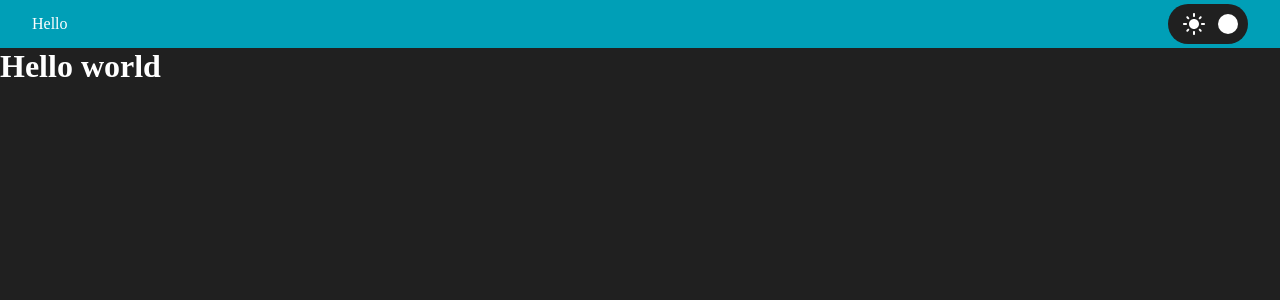
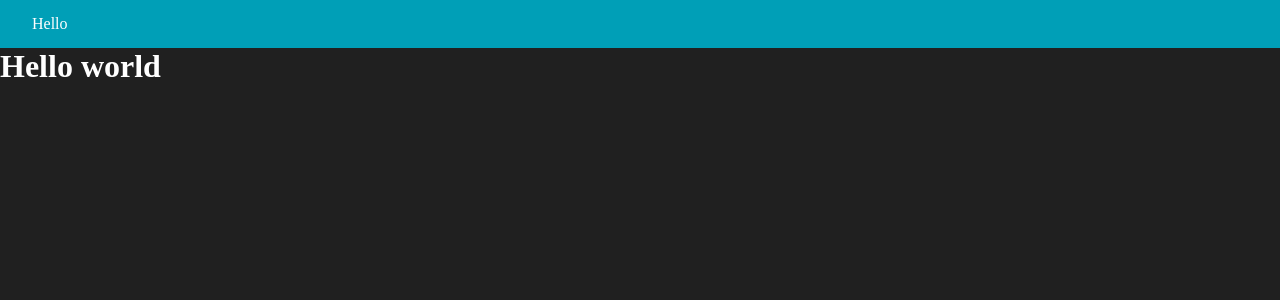
Before and after one commit to Jlucas93/board-list, a Next.js app: page / in a window 1280 px wide. Shown: the top 300 px of the page. Built offline with nearby package versions, Linux system fonts and the light colour scheme.

Commit message:
updateTheme and header

```diff
--- a/src/components/Header/index.tsx
+++ b/src/components/Header/index.tsx
@@ -1,19 +1,28 @@
-import React, { useContext } from 'react'
+import React, { useContext, useEffect, useState } from 'react'
 import * as S from './styles'
 import * as Icons from 'components/Icons'
 import Switch from 'react-switch'
+import { parseCookies, setCookie } from 'nookies'
 import { ThemeContext } from 'styled-components'
-
-
 interface Props {
   toggleTheme(): void,
 }
 const Header: React.FC<Props> = ({ toggleTheme }) => {
+
+
   const theme = useContext(ThemeContext)
+  const [isLoading, setIsLoading] = useState(false)
+
+  useEffect(() => {
+    const { theme } = parseCookies()
+    if (theme) {
+      setIsLoading(true)
+    }
+  }, [])
   return (
     <S.Header >
       Hello
-
+      {isLoading ? (
         <Switch
           onChange={toggleTheme}
           checked={theme.title === 'dark'}
@@ -33,6 +42,8 @@ const Header: React.FC<Props> = ({ toggleTheme }) => {
           offColor={theme.background}
           onColor={theme.background}
         />
+      ) : null}
+
     </S.Header>
   )
 }
--- a/src/hooks/useTheme.tsx
+++ b/src/hooks/useTheme.tsx
@@ -1,11 +1,11 @@
-import React from 'react'
+import { useState, useEffect } from 'react'
 import { parseCookies, setCookie } from 'nookies'
 
 export default function useTheme(initialValue: any) {
 
-  const [state, setState] = React.useState(initialValue)
+  const [state, setState] = useState(initialValue)
 
-  React.useEffect(() => {
+  useEffect(() => {
     const { theme } = parseCookies()
     if (theme) {
       setState(JSON.parse(theme))
--- a/src/pages/_app.tsx
+++ b/src/pages/_app.tsx
@@ -1,7 +1,7 @@
-import React from 'react'
+import React, { useEffect } from 'react'
 import { ThemeProvider } from 'styled-components'
 import type { AppProps } from 'next/app'
-
+import { parseCookies} from 'nookies'
 import useTheme from 'hooks/useTheme'
 import GlobalStyle from 'styles/GlobalStyle'
 import dark from 'styles/themes/dark'
@@ -16,6 +16,13 @@ export default function App({ Component, pageProps }: AppProps) {
     setTheme(theme.title === 'light' ? dark : light)
   }, [theme])
 
+  useEffect(() => {
+    const { theme } = parseCookies()
+    if (!theme) {
+      setTheme(dark)
+    }
+  }, [])
+
   return (
     <ThemeProvider theme={theme}>
       <GlobalStyle />
```
Lines whose indentation alone changed are shown as unchanged.
